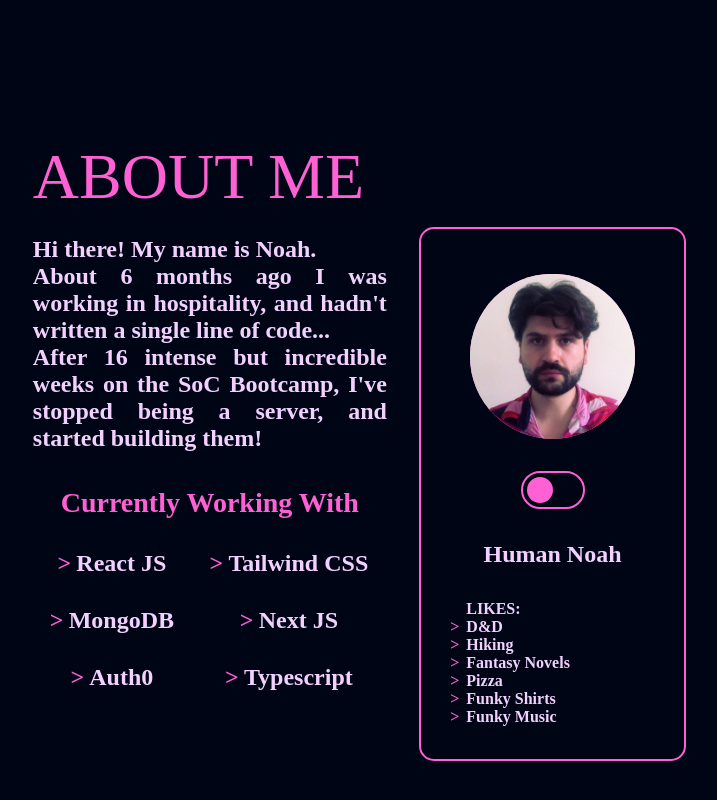
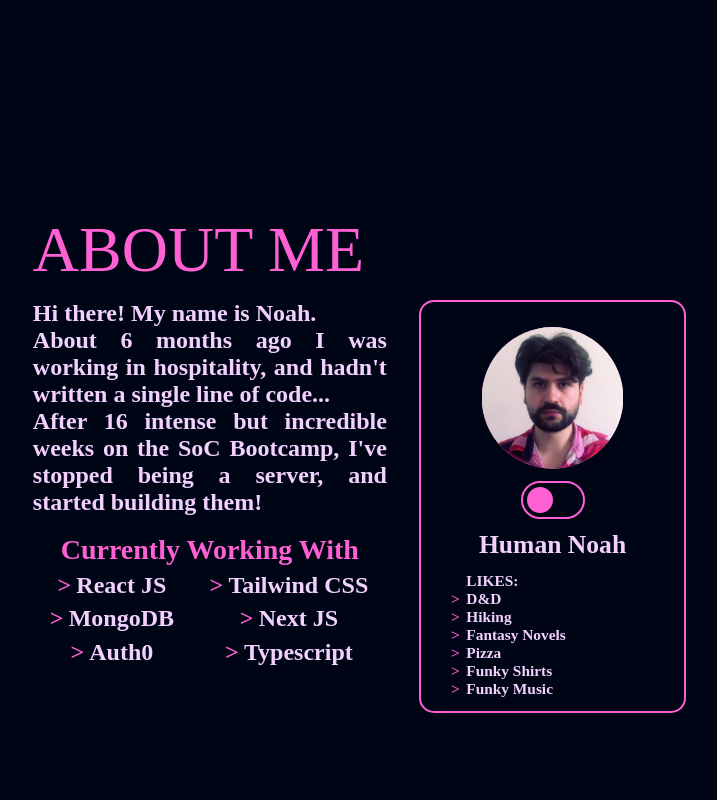
Before and after one commit to NoahAldhous/portfolio-page, a React (Create React App) app: page / in a window 1280 px wide. Shown: the part 1121-1921 px from the top of the page, without its empty margins (300-1017 px from the left). Built offline with nearby package versions, Linux system fonts and the light colour scheme; a web font is replaced by a local one.

Commit message:
adjusted font size of about me page to be more responsive on small screens

```diff
--- a/src/components/Aboutmepage/Aboutmepage.css
+++ b/src/components/Aboutmepage/Aboutmepage.css
@@ -16,7 +16,7 @@
     display: flex;
     justify-content: space-evenly;
     /* border: 1px solid orange;  */
-    height: 70%;
+    max-height: 100%;
     padding-top: 2%;
     padding-bottom: 5%;
 }
@@ -42,7 +42,7 @@
     border: 2px solid var(--primary-color);
     border-radius: 15px;
     padding: 2%;
-    height: 90%
+    /* height: 90%; */
 }
 
 .Subheading{
@@ -119,8 +119,8 @@
   }
 
 .Profile-picture{
-    max-width: 70%;
-    max-height: 70%;
+    width: 60%;
+    height: 60%;
     object-fit: scale-down;
     clip-path: circle();
     margin-top: 5%;
@@ -130,7 +130,7 @@
 
 .noah{
     color: var(--secondary-color);
-    font-size: 150%;
+    font-size: 2vw;
     margin: 0;
     margin-top: 5%;
     margin-bottom: 5%;
--- a/src/components/Aboutmepage/Listoflikes/Listoflikes.css
+++ b/src/components/Aboutmepage/Listoflikes/Listoflikes.css
@@ -15,7 +15,7 @@ ul {
     /* border: 1px solid blue; */
     width: 90%;
     color: var(--secondary-color);
-    font-size: 100%;
+    font-size: 1.2vw;
     font-weight: bold;
     margin: 0;
     display: flex;
```
